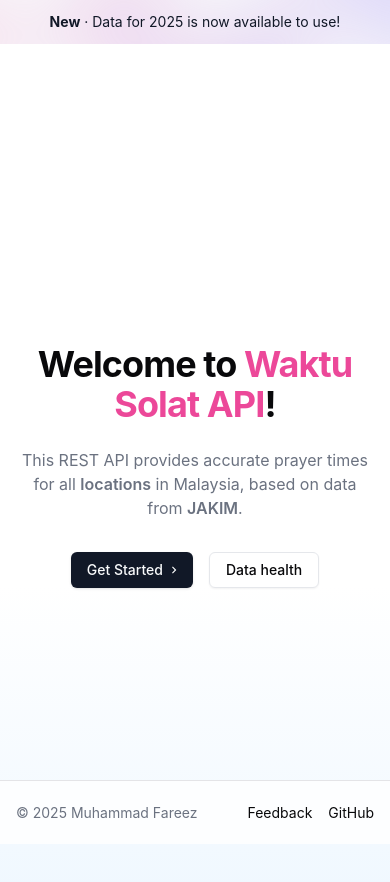
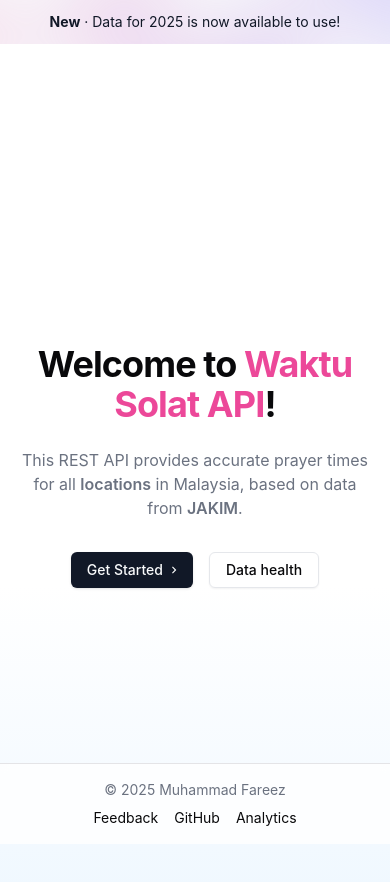
Before and after one commit to mptwaktusolat/api-waktusolat, a Next.js app: page / in a window 390 px wide. Shown: the top 882 px of the page. Built offline with nearby package versions, Linux system fonts and the light colour scheme.

Commit message:
:chart_with_upwards_trend: Add Analytics link to Footer
Make Footer more mobile responsive

```diff
--- a/components/footer.tsx
+++ b/components/footer.tsx
@@ -2,7 +2,7 @@
 
 export default function Footer() {
     return (
-        <footer className="flex fixed bottom-0 min-w-full items-center h-16 px-4 border-t md:px-6 mt-auto dark:border-gray-800 bg-white/80 dark:bg-gray-950/80 backdrop-blur-sm">
+        <footer className="flex flex-col sm:flex-row fixed bottom-0 min-w-full items-center h-auto sm:h-16 px-4 border-t md:px-6 mt-auto dark:border-gray-800 bg-white/80 dark:bg-gray-950/80 backdrop-blur-sm py-4 sm:py-0">
             <p className="text-sm text-gray-500 dark:text-gray-400">
                 © 2025{" "}
                 <a
@@ -12,7 +12,7 @@
                     Muhammad Fareez
                 </a>
             </p>
-            <nav className="ml-auto flex gap-4 sm:gap-6">
+            <nav className="mt-2 sm:mt-0 sm:ml-auto flex flex-wrap gap-4 sm:gap-6">
                 <Link
                     className="text-sm hover:underline underline-offset-4 hidden sm:block dark:text-gray-300 dark:hover:text-pink-200"
                     href="https://waktusolat.app"
@@ -31,6 +31,12 @@
                 >
                     GitHub
                 </Link>
+                <Link
+                    className="text-sm hover:underline underline-offset-4 dark:text-gray-300 dark:hover:text-pink-200"
+                    href="https://umami.iqfareez.com/share/dQGLdz7BivSE54it/api.waktusolat.app"
+                >
+                    Analytics
+                </Link>
             </nav>
         </footer>
     );
```
